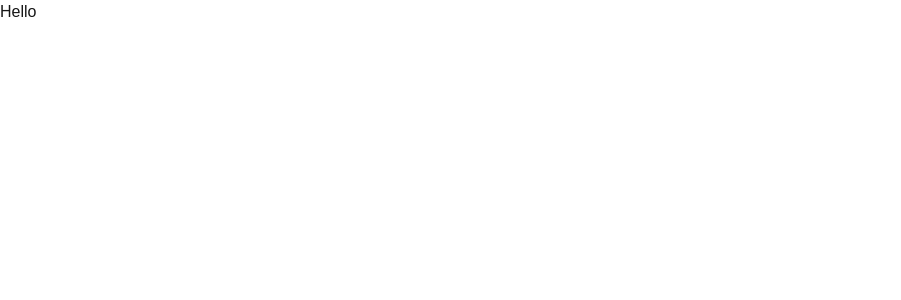
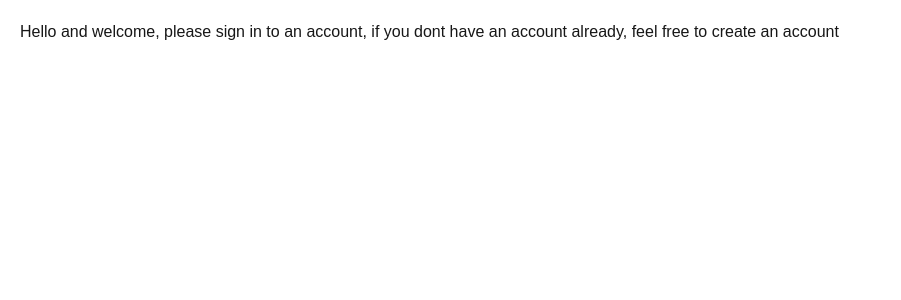
Before and after one commit to SantinoGiordano/Password-Authenticator, a Next.js app: page / in a window 1280 px wide. Shown: the top 300 px of the page, without its empty margins (0-901 px from the left). Built offline with nearby package versions, Linux system fonts and the light colour scheme.

Commit message:
setup landing page

```diff
--- a/app/(root)/page.tsx
+++ b/app/(root)/page.tsx
@@ -1,9 +1,12 @@
-
-
 export default function Home() {
   return (
-<p>
-  Hello
-</p>
+    <>
+      <div>
+        <p className="p-5">
+          Hello and welcome, please sign in to an account, if you dont have an
+          account already, feel free to create an account
+        </p>
+      </div>
+    </>
   );
 }
```
